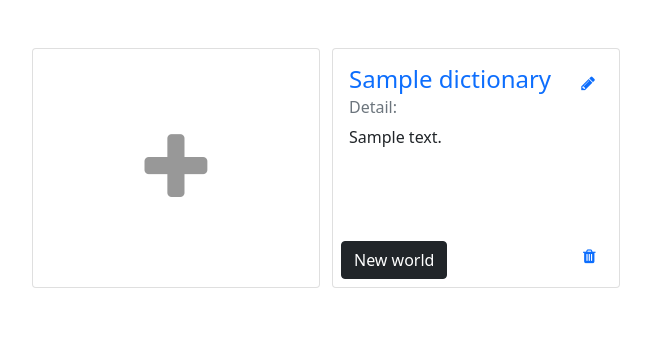
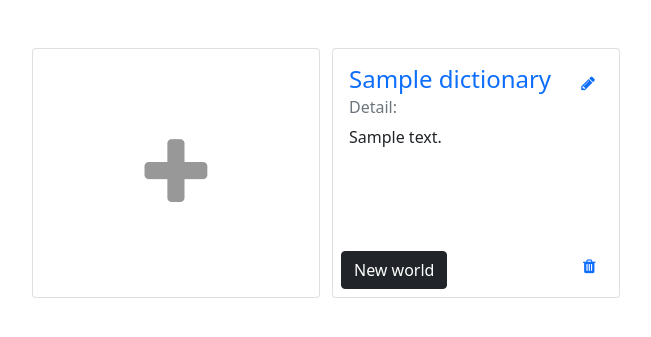
Before and after one commit to A50low2050/AngloLex, a Django app: page / in a window 1280 px wide. Shown: the part 86-423 px from the top of the page, without its empty margins (38-689 px from the left). Run offline with Django 4.2, Linux system fonts and the light colour scheme; tables that the repository leaves empty hold one stand-in row (values such as "Sample post"); some libraries are stand-ins or nearby versions.

Commit message:
Сhange style buttons creat_word and create_dictionary

```diff
--- a/anglo_lex/dictonary/static/dictionary/css/style.css
+++ b/anglo_lex/dictonary/static/dictionary/css/style.css
@@ -3,7 +3,14 @@ body{
 }
 
 /*Special style for elements*/
-.card.card__border__grey:hover{
+
+.card__border__grey{
+	width: 18rem;
+	height: 250px;
+	max-height: auto;
+}
+
+.card__border__grey:hover{
 	transition-duration: 0.1s;
 	border: 2px solid lightgray;
 }
--- a/anglo_lex/dictonary/templates/dictionary/links/create_dictionary.html
+++ b/anglo_lex/dictonary/templates/dictionary/links/create_dictionary.html
@@ -1,5 +1,5 @@
 
-<div class="card card__border__grey mb-5" style="width: 18rem; height: 15rem;">
+<div class="card card__border__grey mb-5">
     <div class="card-body d-flex justify-content-center align-items-center">
       <a href="{% url 'add_dict' %}" class="create__wordbook__btn stretched-link">
           <i class="fa fa-plus" aria-hidden="true"></i>
--- a/anglo_lex/dictonary/templates/dictionary/links/create_word.html
+++ b/anglo_lex/dictonary/templates/dictionary/links/create_word.html
@@ -1,5 +1,5 @@
 
-<div class="card card__border__grey mb-5 px-0 mx-3" style="width: 18rem; height: auto;">
+<div class="card card__border__grey mb-5 px-0 mx-3">
     <div class="card-body d-flex justify-content-center align-items-center">
       <a href="{% url 'add_word' wordbook_title=dictionary.title %}" class="create__wordbook__btn stretched-link">
           <i class="fa fa-plus" aria-hidden="true"></i>
```
